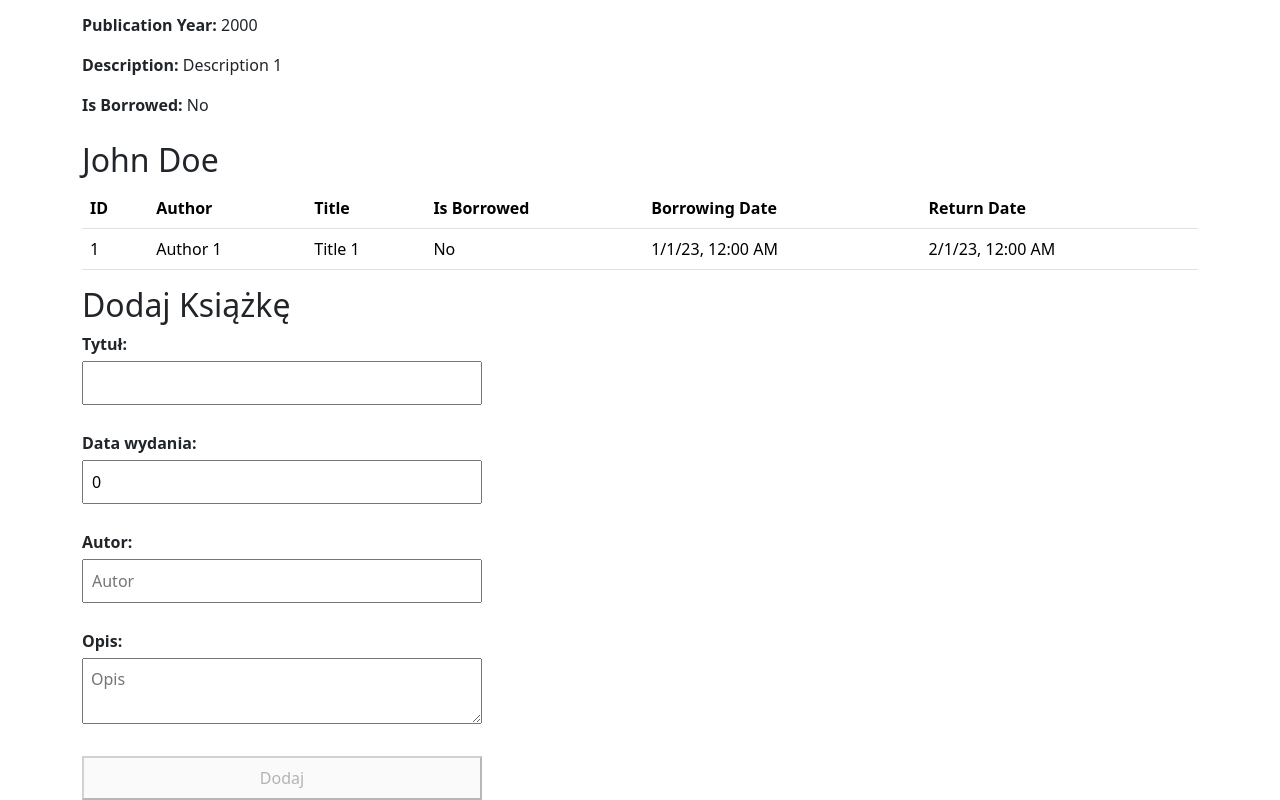
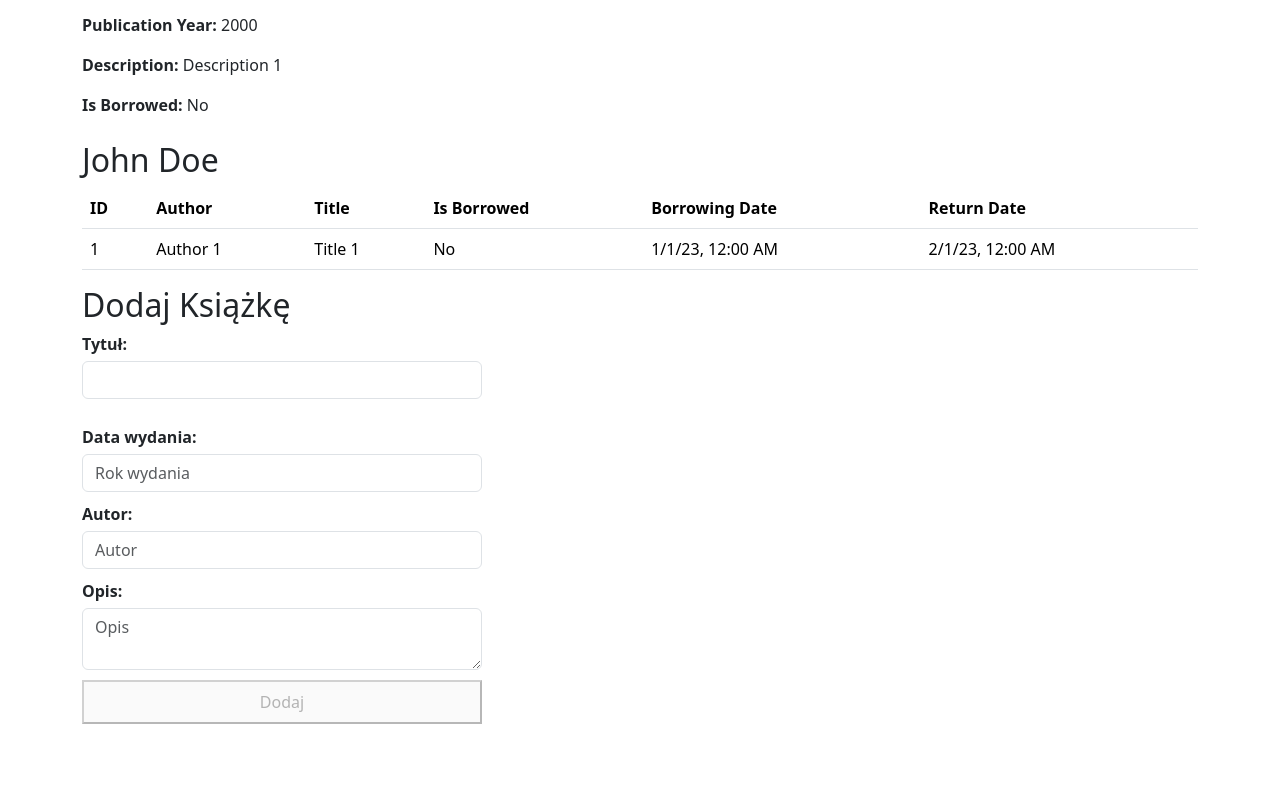
Before and after one commit to czareks2000/biblioteka, an Angular app: page / in a window 1280 px wide. Shown: the part 730-1530 px from the top of the page. After the commit the page ends 1454 px from the top, so only its background shows below. Built offline with nearby package versions, Linux system fonts and the light colour scheme.

Commit message:
zamiana addbook na reaktywny formularz

```diff
--- a/src/app/app.component.html
+++ b/src/app/app.component.html
@@ -6,4 +6,5 @@
   <app-borrowed-history [reader]="readers[0]"></app-borrowed-history>
 
   <app-book-add [books]="books"></app-book-add>
+
 </div>
--- a/src/app/app.module.ts
+++ b/src/app/app.module.ts
@@ -1,5 +1,6 @@
 import { NgModule } from '@angular/core';
 import { BrowserModule } from '@angular/platform-browser';
+import { ReactiveFormsModule } from '@angular/forms';
 
 import { AppRoutingModule } from './app-routing.module';
 import { AppComponent } from './app.component';
@@ -22,7 +23,8 @@ import { FormsModule } from '@angular/forms';
   imports: [
     BrowserModule,
     AppRoutingModule,
-    FormsModule
+    FormsModule,
+    ReactiveFormsModule
   ],
   providers: [],
   bootstrap: [AppComponent]
--- a/src/app/book-add/book-add.component.html
+++ b/src/app/book-add/book-add.component.html
@@ -1,36 +1,45 @@
 <div class="add-book">
     <h2>Dodaj Książkę</h2>
-        <form #addBook="ngForm" (ngSubmit)="submit(data)" class="book-form">
+        <form [formGroup]="bookForm" (ngSubmit)="onSubmit()" class="book-form">
 
             <div class="form-group">
                 <label for="title"><strong>Tytuł:</strong></label>
-                <input type="text" class="form-input" name="Title" [(ngModel)]="data.Title"
-                #title="ngModel" required />
-                <p class="invalid_input" ><span *ngIf="title.invalid && title.touched">Pole obowiązkowe </span></p>
+                <input type="text" class="form-control" formControlName="title" required>
+                <p class="invalid_input" >
+                  <span *ngIf="bookForm.controls['title'].invalid && bookForm.controls['title'].touched">Pole obowiązkowe </span>
+                </p>
+
             </div>
 
               <div class="form-group">
                 <label for="year"><strong>Data wydania:</strong></label>
-                <input type="number" class="form-input" placeholder="Rok wydania" name="year" [(ngModel)]="data.PublicationYear"
-                #year="ngModel" min="0" [max]="currentYear" required />
-                <p class="invalid_input" ><span *ngIf="year.errors?.['required'] && year.touched">Pole obowiązkowe </span></p>
-                <p class="invalid_input" ><span *ngIf="year.errors?.['min'] || year.errors?.['max']">Musi być dodatnie, nie starsze niż obecny rok</span></p>
+                <input type="number" class="form-control" placeholder="Rok wydania" formControlName="publicationYear"  required
+                 />
+                 <p class="invalid_input" *ngIf="bookForm.controls['publicationYear']?.invalid && bookForm.controls['publicationYear']?.touched">
+                  <span *ngIf="bookForm.controls['publicationYear']?.errors?.['min']">Musi być dodatnie</span>
+                  <span *ngIf="bookForm.controls['publicationYear']?.errors?.['max']">Nie starsze niż obecny rok</span>
+                </p>
+
               </div>
 
               <div class="form-group">
                 <label for="author"><strong>Autor:</strong></label>
-                <input type="text" class="form-input" placeholder="Autor" name="author" [(ngModel)]="data.Author"
-                #author="ngModel" ngModel pattern="[A-Z]*" required/>
-                <p class="invalid_input" ><span *ngIf="author.errors?.['required'] && author.touched">Pole obowiązkowe</span></p>
-                <p class="invalid_input" ><span *ngIf="author.errors?.['pattern']">Muszą być duże litery, nie mogą być cyfry  </span></p>
+                <input type="text" class="form-control" placeholder="Autor" formControlName="author"
+                required>
+               <p class="invalid_input" *ngIf="bookForm.controls['author']?.invalid && (bookForm.controls['author']?.touched || bookForm.controls['author']?.dirty)">
+                  <span *ngIf="bookForm.controls['author']?.errors?.['required']">Pole obowiązkowe</span>
+                  <span *ngIf="bookForm.controls['author']?.errors?.['pattern']">Muszą być duże litery, nie mogą być cyfry</span>
+                </p>
 
               </div>
 
               <div class="form-group">
                 <label for="description"><strong>Opis:</strong></label>
-                <textarea class="form-input" placeholder="Opis" name="description" [(ngModel)]="data.Description"></textarea>
-            <p class="invalid_input" ><span></span></p>
+                <textarea class="form-control" placeholder="Opis" formControlName="description"></textarea>
             </div>
 
-              <button [disabled]="addBook.invalid" type="submit" class="form-button">Dodaj</button></form>
+<input type="hidden" name="">
+
+
+              <button [disabled]="bookForm.invalid" type="submit" class="form-button">Dodaj</button></form>
     </div>
--- a/src/app/book-add/book-add.component.ts
+++ b/src/app/book-add/book-add.component.ts
@@ -1,4 +1,5 @@
 import { Component, Input } from '@angular/core';
+import { FormGroup, FormBuilder, Validators } from '@angular/forms';
 import Book from 'src/models/Book';
 
 @Component({
@@ -9,18 +10,36 @@ import Book from 'src/models/Book';
 export class BookAddComponent {
 
   @Input() books: Book[] = [];
-  data: Book=new Book(0,'','',0,'',false,undefined)
-  currentYear: number = new Date().getFullYear();
+  bookForm: FormGroup;
+
+  constructor(private fb: FormBuilder) {
+    this.bookForm = this.fb.group({
+      title: ['', Validators.required],
+      author: ['', [Validators.required,Validators.pattern('[A-Z]*')]], //
+      publicationYear: ['', [Validators.required, Validators.min(0), Validators.max(new Date().getFullYear())]],//
+      description: [''],
+
+    });
+  }
 
 
+  onSubmit(): void {
+  if (this.bookForm.valid) {
+    const newBook = new Book(
+      this.books.length + 1, // Automatyczne generowanie unikalnego ID (tutaj na podstawie ilości książek)
+      this.bookForm.value.author,
+      this.bookForm.value.title,
+      this.bookForm.value.publicationYear,
+      this.bookForm.value.description,
+      false // Nowa książka nie jest wypożyczona na początku
+    );
+    this.books.push(newBook);
+    console.log('Dodano książkę:', newBook);
 
-  submit(data: Book)
-{
-  console.warn(data)
-  data.Id=this.books.length+1;
-  data.IsBorrowed=false;
-  this.books.push(data);
-  this.data = new Book(0, '', '',0,'', false, undefined);
+    // Opcjonalnie można dodać kod obsługi np. wysłanie na serwer itp.
+
+    this.bookForm.reset();
+  }
 
 }
 }
```
